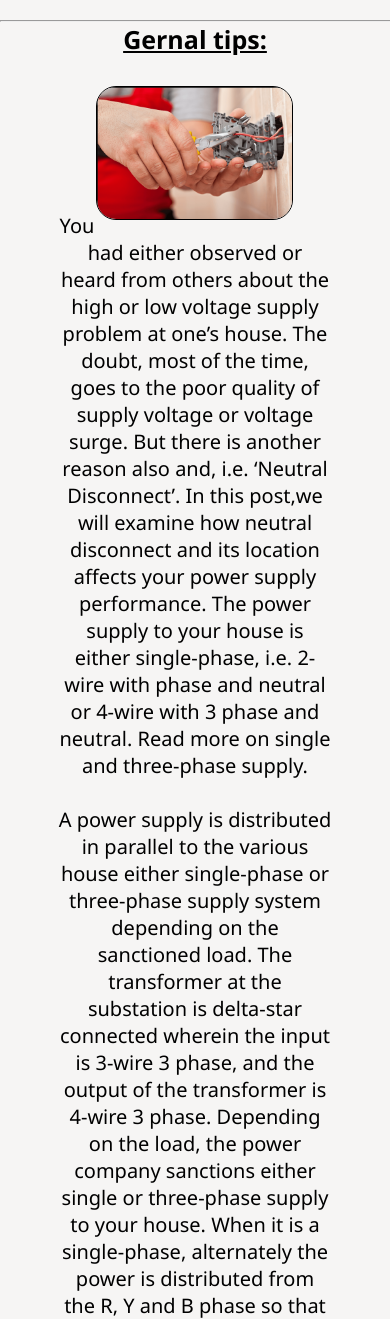
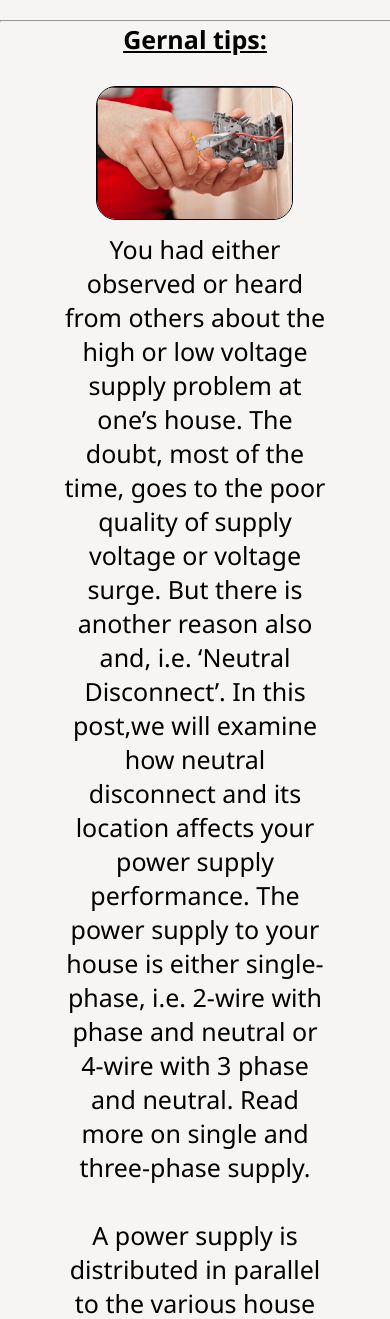
Before and after one commit to 9926830418/Electric-billing-system, a PHP site: page / in a window 390 px wide. Shown: the part 1086-2405 px from the top of the page. Run offline with PHP 8.4, Linux system fonts and the light colour scheme; some libraries are stand-ins or nearby versions.

Commit message:
Update style.css

```diff
--- a/style.css
+++ b/style.css
@@ -458,8 +458,8 @@ label #butn, label #cancel{
     display: block;
     margin-left: auto;
     margin-right: auto;
-    margin-top: 40%;
+    margin-top: 45%;
     text-align:center;
-    font-size: 20px;
+    font-size: 25px;
   }
 }
```
